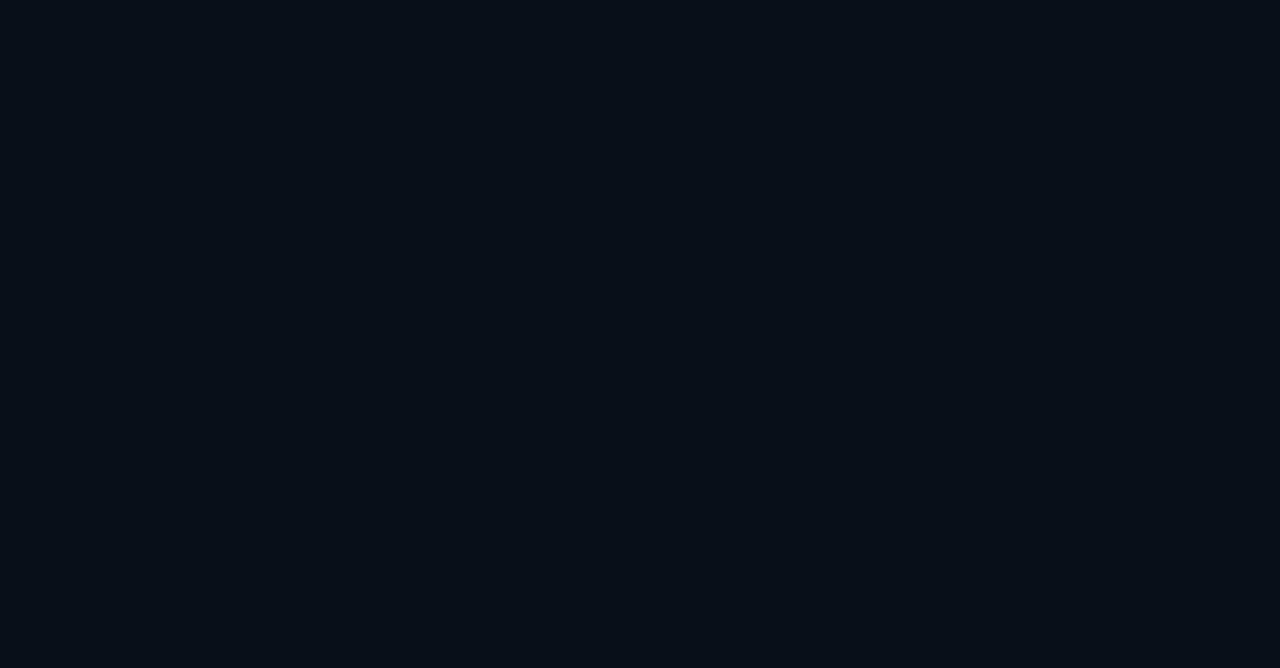
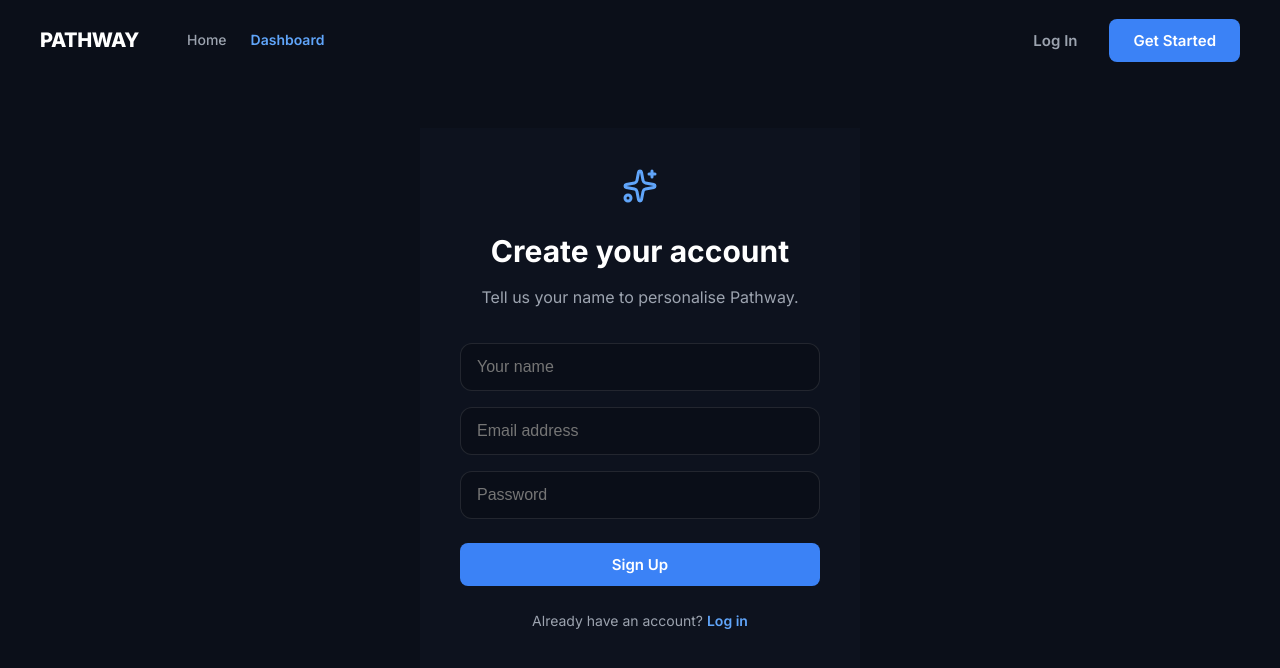
Before and after one commit to ribo111-rishita/Pathway, a React (Vite) app: page /signup in a window 1280 px wide. Before the commit this address had no page. Shown: the top 668 px of the page. Built offline with nearby package versions, Linux system fonts and the light colour scheme.

Commit message:
Add AI roadmap generation and personalized dashboard

```diff
--- a/src/App.jsx
+++ b/src/App.jsx
@@ -10,6 +10,7 @@ import Contact from './components/Contact';
 import DashboardPreview from './components/DashboardPreview';
 import GeneratePath from './components/GeneratePath';
 import Dashboard from './components/Dashboard';
+import AuthPage from './components/AuthPage';
 
 import CareerOutcomes from './components/CareerOutcomes';
 import ComparePaths from './components/ComparePaths';
@@ -53,6 +54,8 @@ function App() {
       <div className="app-container">
         <Routes>
           <Route path="/" element={<LandingPage />} />
+          <Route path="/login" element={<><Navbar /><AuthPage mode="login" /></>} />
+          <Route path="/signup" element={<><Navbar /><AuthPage mode="signup" /></>} />
           <Route path="/dashboard" element={
             <DashboardLayout>
               <Dashboard />
--- /dev/null
+++ b/src/components/AuthPage.jsx
@@ -0,0 +1,95 @@
+import React, { useState } from 'react';
+import { useNavigate, Link } from 'react-router-dom';
+import { Sparkles } from 'lucide-react';
+
+const AuthPage = ({ mode = 'login' }) => {
+  const navigate = useNavigate();
+  const isSignup = mode === 'signup';
+  const savedName = localStorage.getItem('pathway_user_name') || '';
+  const [name, setName] = useState(savedName);
+  const [email, setEmail] = useState('');
+
+  const handleSubmit = (e) => {
+    e.preventDefault();
+    const displayName = (isSignup ? name : name || email.split('@')[0]).trim();
+    localStorage.setItem('pathway_user_name', displayName || 'User');
+    navigate('/dashboard');
+  };
+
+  return (
+    <section style={{ minHeight: '100vh', display: 'flex', alignItems: 'center', justifyContent: 'center', padding: '120px 24px', background: 'var(--bg-main)' }}>
+      <div className="glass-card" style={{ width: '100%', maxWidth: '440px', padding: '40px', background: 'rgba(17, 24, 39, 0.4)' }}>
+        <div style={{ textAlign: 'center', marginBottom: '32px' }}>
+          <Sparkles size={36} style={{ color: '#60a5fa', marginBottom: '16px' }} />
+          <h1 style={{ fontSize: '30px', marginBottom: '10px' }}>{isSignup ? 'Create your account' : 'Welcome back'}</h1>
+          <p style={{ color: '#9ca3af' }}>{isSignup ? 'Tell us your name to personalise Pathway.' : 'Log in to continue your learning path.'}</p>
+        </div>
+
+        <form onSubmit={handleSubmit} style={{ display: 'flex', flexDirection: 'column', gap: '16px' }}>
+          <input
+            type="text"
+            value={name}
+            onChange={(e) => setName(e.target.value)}
+            placeholder="Your name"
+            required={isSignup}
+            style={{
+              width: '100%',
+              padding: '14px 16px',
+              borderRadius: '12px',
+              border: '1px solid rgba(255, 255, 255, 0.1)',
+              background: 'rgba(0, 0, 0, 0.2)',
+              color: 'white',
+              fontSize: '16px',
+              outline: 'none'
+            }}
+          />
+          <input
+            type="email"
+            value={email}
+            onChange={(e) => setEmail(e.target.value)}
+            placeholder="Email address"
+            required
+            style={{
+              width: '100%',
+              padding: '14px 16px',
+              borderRadius: '12px',
+              border: '1px solid rgba(255, 255, 255, 0.1)',
+              background: 'rgba(0, 0, 0, 0.2)',
+              color: 'white',
+              fontSize: '16px',
+              outline: 'none'
+            }}
+          />
+          <input
+            type="password"
+            placeholder="Password"
+            required
+            style={{
+              width: '100%',
+              padding: '14px 16px',
+              borderRadius: '12px',
+              border: '1px solid rgba(255, 255, 255, 0.1)',
+              background: 'rgba(0, 0, 0, 0.2)',
+              color: 'white',
+              fontSize: '16px',
+              outline: 'none'
+            }}
+          />
+
+          <button className="btn btn-primary" type="submit" style={{ width: '100%', marginTop: '8px' }}>
+            {isSignup ? 'Sign Up' : 'Log In'}
+          </button>
+        </form>
+
+        <p style={{ color: '#9ca3af', textAlign: 'center', marginTop: '24px', fontSize: '14px' }}>
+          {isSignup ? 'Already have an account?' : 'New to Pathway?'}{' '}
+          <Link to={isSignup ? '/login' : '/signup'} style={{ color: '#60a5fa', fontWeight: 600 }}>
+            {isSignup ? 'Log in' : 'Sign up'}
+          </Link>
+        </p>
+      </div>
+    </section>
+  );
+};
+
+export default AuthPage;
--- a/src/components/DashboardHeader.jsx
+++ b/src/components/DashboardHeader.jsx
@@ -1,12 +1,12 @@
 import React from 'react';
 import { Flame, Clock, Target } from 'lucide-react';
 
-const DashboardHeader = ({ userName, streak, hoursLearned, dailyGoal }) => {
+const DashboardHeader = ({ userName, streak, hoursLearned, dailyGoal, courseTitle = 'UI/UX Design Mastery' }) => {
   return (
     <header className="dash-header-compact">
       <div className="header-greeting">
         <h1>Welcome back, {userName}</h1>
-        <p>UI/UX Design Mastery</p>
+        <p>{courseTitle}</p>
       </div>
 
       <div className="header-metrics">
--- a/src/components/Hero.jsx
+++ b/src/components/Hero.jsx
@@ -3,6 +3,10 @@ import { Play, Info, ChevronDown } from 'lucide-react';
 import { Link } from 'react-scroll';
 import { useNavigate } from 'react-router-dom';
 import { motion } from 'framer-motion';
+
+const MotionDiv = motion.div;
+const MotionH1 = motion.h1;
+const MotionP = motion.p;
 
 const Hero = () => {
   const navigate = useNavigate();
@@ -21,7 +25,7 @@ const Hero = () => {
 
 
       <div className="hero-content">
-        <motion.div
+        <MotionDiv
           className="badge"
           initial={{ opacity: 0, scale: 0.8 }}
           animate={{ opacity: 1, scale: 1 }}
@@ -29,33 +33,33 @@ const Hero = () => {
         >
           <span className="badge-icon">✧</span>
           THE FUTURE OF EDUCATION
-        </motion.div>
+        </MotionDiv>
 
-        <motion.h1
+        <MotionH1
           className="hero-title"
           initial={{ opacity: 0, y: 30 }}
           animate={{ opacity: 1, y: 0 }}
           transition={{ duration: 0.6, delay: 0.2 }}
         >
           Stop Guessing.<br />Start Learning.
-        </motion.h1>
+        </MotionH1>
 
-        <motion.p
+        <MotionP
           className="hero-subtitle"
           initial={{ opacity: 0, y: 30 }}
           animate={{ opacity: 1, y: 0 }}
           transition={{ duration: 0.6, delay: 0.4 }}
         >
           Pathway provides structured, AI-guided learning paths so you always know exactly what to learn next. Join 10,000+ learners achieving their goals.
-        </motion.p>
+        </MotionP>
 
-        <motion.div
+        <MotionDiv
           className="hero-actions"
           initial={{ opacity: 0, y: 30 }}
           animate={{ opacity: 1, y: 0 }}
           transition={{ duration: 0.6, delay: 0.6 }}
         >
-          <button onClick={() => navigate('/dashboard')} className="btn btn-primary btn-lg" style={{ cursor: 'pointer', display: 'inline-flex', alignItems: 'center', border: 'none' }}>
+          <button onClick={() => navigate('/signup')} className="btn btn-primary btn-lg" style={{ cursor: 'pointer', display: 'inline-flex', alignItems: 'center', border: 'none' }}>
             <Play size={18} fill="currentColor" className="btn-icon" />
             Start Your Free Path
           </button>
@@ -64,9 +68,9 @@ const Hero = () => {
             <Info size={18} className="btn-icon" />
             See How It Works
           </Link>
-        </motion.div>
+        </MotionDiv>
 
-        <motion.div
+        <MotionDiv
           className="trust-banner"
           initial={{ opacity: 0 }}
           animate={{ opacity: 1 }}
@@ -79,7 +83,7 @@ const Hero = () => {
             <span className="trust-logo">Google</span>
             <span className="trust-logo">Amazon</span>
           </div>
-        </motion.div>
+        </MotionDiv>
       </div>
 
       <div className="scroll-indicator">
--- a/src/components/Navbar.jsx
+++ b/src/components/Navbar.jsx
@@ -2,6 +2,8 @@ import React, { useState, useEffect } from 'react';
 import { Link as ScrollLink } from 'react-scroll';
 import { Link as RouterLink, useLocation, useNavigate } from 'react-router-dom';
 import { motion } from 'framer-motion';
+
+const MotionNav = motion.nav;
 
 const Navbar = () => {
   const [scrolled, setScrolled] = useState(false);
@@ -23,7 +25,7 @@ const Navbar = () => {
   }, []);
 
   return (
-    <motion.nav
+    <MotionNav
       initial={{ y: -100 }}
       animate={{ y: 0 }}
       transition={{ type: 'spring', stiffness: 120, damping: 20 }}
@@ -51,8 +53,8 @@ const Navbar = () => {
           </div>
         </div>
         <div className="nav-right">
-          <button className="btn btn-ghost" onClick={() => navigate('/dashboard')}>Log In</button>
-          <button className="btn btn-primary btn-sm" onClick={() => navigate('/dashboard')}>Get Started</button>
+          <button className="btn btn-ghost" onClick={() => navigate('/login')}>Log In</button>
+          <button className="btn btn-primary btn-sm" onClick={() => navigate('/signup')}>Get Started</button>
         </div>
       </div>
       <style>{`
@@ -129,7 +131,7 @@ const Navbar = () => {
           font-weight: 600;
         }
       `}</style>
-    </motion.nav>
+    </MotionNav>
   );
 };
 
--- a/src/components/Sidebar.jsx
+++ b/src/components/Sidebar.jsx
@@ -13,6 +13,10 @@ const Sidebar = () => {
     { name: 'Progress', path: '/progress', icon: TrendingUp },
     { name: 'Settings', path: '/settings', icon: Settings },
   ];
+
+  const handleLogout = () => {
+    localStorage.removeItem('pathway_user_name');
+  };
 
   return (
     <>
@@ -47,7 +51,7 @@ const Sidebar = () => {
         </nav>
 
         <div className="sidebar-footer">
-          <Link to="/" className="nav-item logout-item">
+          <Link to="/" className="nav-item logout-item" onClick={handleLogout}>
             <LogOut size={20} className="nav-icon" />
             <span className="nav-label">Logout</span>
           </Link>
```
Also changed, not shown: src/components/Dashboard.jsx (+48 -14 lines), src/components/GeneratePath.jsx (+78 -13 lines).
